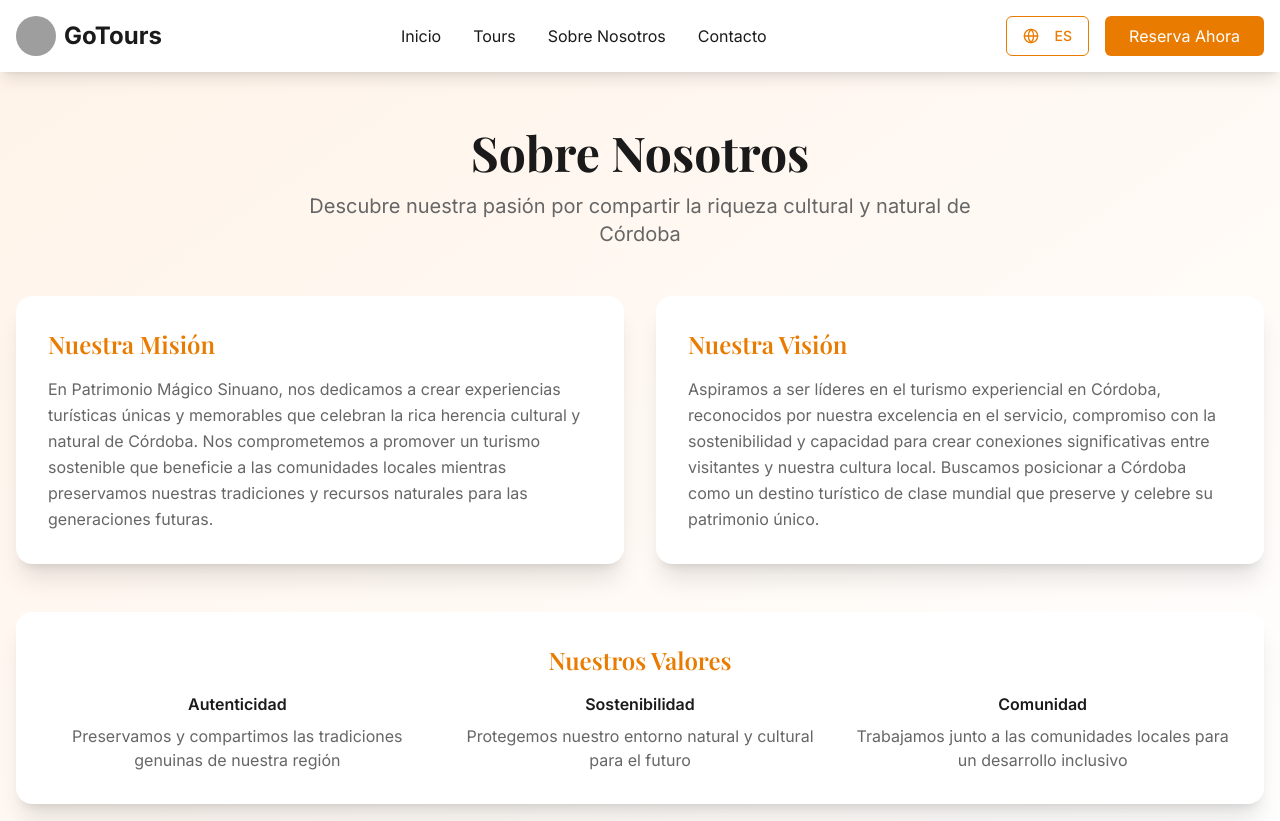
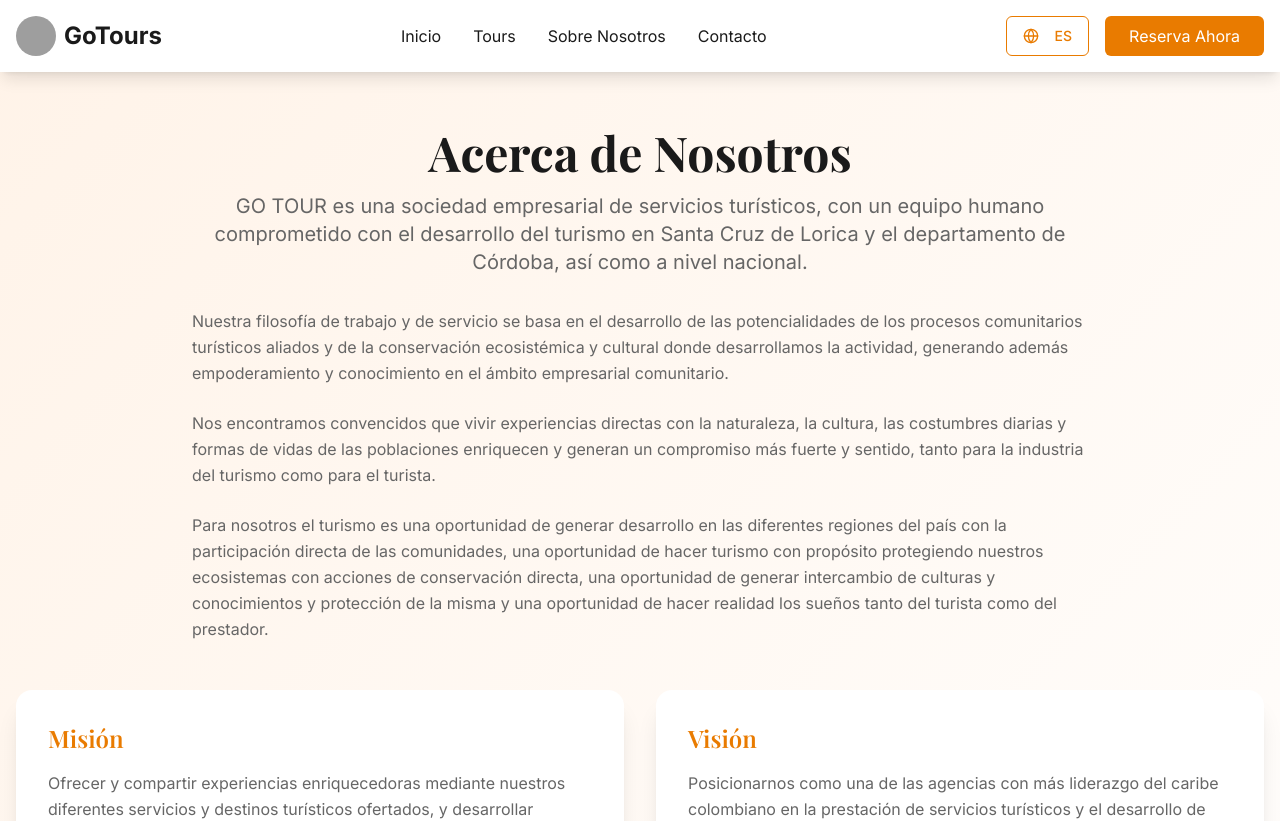
Before and after one commit to CM0515/vibrant-adventure-site, a React (Vite) app: page /about in a window 1280 px wide. Shown: the top 821 px of the page. Built offline with nearby package versions, Linux system fonts and the light colour scheme; grey boxes are pictures that could not be loaded.

Commit message:
Update About Us section
Updated the About Us section with new information regarding GO TOUR's mission, vision, and corporate values.  The new content provides details on their commitment to community development, sustainable tourism, and cultural preservation.

```diff
--- a/src/contexts/LanguageContext.tsx
+++ b/src/contexts/LanguageContext.tsx
@@ -1,4 +1,3 @@
-
 import React, { createContext, useContext, useState, ReactNode } from 'react';
 
 type Language = 'es' | 'en';
@@ -52,19 +51,26 @@ const translations = {
     'contact.form.success.description': 'Nos pondremos en contacto contigo pronto.',
 
     // Página Sobre Nosotros
-    'about.title': 'Sobre Nosotros',
-    'about.subtitle': 'Descubre nuestra pasión por compartir la riqueza cultural y natural de Córdoba',
-    'about.mission.title': 'Nuestra Misión',
-    'about.mission.text': 'En Patrimonio Mágico Sinuano, nos dedicamos a crear experiencias turísticas únicas y memorables que celebran la rica herencia cultural y natural de Córdoba. Nos comprometemos a promover un turismo sostenible que beneficie a las comunidades locales mientras preservamos nuestras tradiciones y recursos naturales para las generaciones futuras.',
-    'about.vision.title': 'Nuestra Visión',
-    'about.vision.text': 'Aspiramos a ser líderes en el turismo experiencial en Córdoba, reconocidos por nuestra excelencia en el servicio, compromiso con la sostenibilidad y capacidad para crear conexiones significativas entre visitantes y nuestra cultura local. Buscamos posicionar a Córdoba como un destino turístico de clase mundial que preserve y celebre su patrimonio único.',
-    'about.values.title': 'Nuestros Valores',
-    'about.values.authenticity': 'Autenticidad',
-    'about.values.authenticity.text': 'Preservamos y compartimos las tradiciones genuinas de nuestra región',
-    'about.values.sustainability': 'Sostenibilidad',
-    'about.values.sustainability.text': 'Protegemos nuestro entorno natural y cultural para el futuro',
-    'about.values.community': 'Comunidad',
-    'about.values.community.text': 'Trabajamos junto a las comunidades locales para un desarrollo inclusivo',
+    'about.title': 'Acerca de Nosotros',
+    'about.subtitle': 'GO TOUR es una sociedad empresarial de servicios turísticos, con un equipo humano comprometido con el desarrollo del turismo en Santa Cruz de Lorica y el departamento de Córdoba, así como a nivel nacional.',
+    'about.description.1': 'Nuestra filosofía de trabajo y de servicio se basa en el desarrollo de las potencialidades de los procesos comunitarios turísticos aliados y de la conservación ecosistémica y cultural donde desarrollamos la actividad, generando además empoderamiento y conocimiento en el ámbito empresarial comunitario.',
+    'about.description.2': 'Nos encontramos convencidos que vivir experiencias directas con la naturaleza, la cultura, las costumbres diarias y formas de vidas de las poblaciones enriquecen y generan un compromiso más fuerte y sentido, tanto para la industria del turismo como para el turista.',
+    'about.description.3': 'Para nosotros el turismo es una oportunidad de generar desarrollo en las diferentes regiones del país con la participación directa de las comunidades, una oportunidad de hacer turismo con propósito protegiendo nuestros ecosistemas con acciones de conservación directa, una oportunidad de generar intercambio de culturas y conocimientos y protección de la misma y una oportunidad de hacer realidad los sueños tanto del turista como del prestador.',
+    'about.mission.title': 'Misión',
+    'about.mission.text': 'Ofrecer y compartir experiencias enriquecedoras mediante nuestros diferentes servicios y destinos turísticos ofertados, y desarrollar procesos de planificación y gestión del sector a nivel regional y nacional, con calidad, responsabilidad y eficiencia, respondiendo tanto a las necesidades de nuestros clientes como de las comunidades vinculadas y su cultura, propendiendo por el cuidado del medio ambiente y el desarrollo de productos turísticos sostenibles.',
+    'about.vision.title': 'Visión',
+    'about.vision.text': 'Posicionarnos como una de las agencias con más liderazgo del caribe colombiano en la prestación de servicios turísticos y el desarrollo de experiencias turísticas con propósitos y sostenibles, soportado en la calidad, calidez y responsabilidad frente a nuestros clientes, la innovación, la tecnología, el talento humano y la adaptación al cambio, así como también la protección del patrimonio cultural y ambiental de las comunidades.',
+    'about.values.title': 'Valores Corporativos',
+    'about.values.1': 'Calidad y Eficiencia en el Servicio',
+    'about.values.2': 'Responsabilidad',
+    'about.values.3': 'Compromiso',
+    'about.values.4': 'Seguridad',
+    'about.values.5': 'Alegría',
+    'about.values.6': 'Innovación',
+    'about.values.7': 'Pasión',
+    'about.values.8': 'Puntualidad',
+    'about.values.9': 'Calidez',
+    'about.values.10': 'Confiabilidad',
 
     // Página de Tours
     'tours.title': 'Nuestros Tours',
@@ -124,17 +130,24 @@ const translations = {
     // About Page
     'about.title': 'About Us',
     'about.subtitle': 'Discover our passion for sharing the cultural and natural richness of Córdoba',
-    'about.mission.title': 'Our Mission',
-    'about.mission.text': 'At Patrimonio Mágico Sinuano, we are dedicated to creating unique and memorable tourist experiences that celebrate the rich cultural and natural heritage of Córdoba. We are committed to promoting sustainable tourism that benefits local communities while preserving our traditions and natural resources for future generations.',
-    'about.vision.title': 'Our Vision',
-    'about.vision.text': 'We aspire to be leaders in experiential tourism in Córdoba, recognized for our service excellence, commitment to sustainability, and ability to create meaningful connections between visitors and our local culture. We seek to position Córdoba as a world-class tourist destination that preserves and celebrates its unique heritage.',
-    'about.values.title': 'Our Values',
-    'about.values.authenticity': 'Authenticity',
-    'about.values.authenticity.text': 'We preserve and share the genuine traditions of our region',
-    'about.values.sustainability': 'Sustainability',
-    'about.values.sustainability.text': 'We protect our natural and cultural environment for the future',
-    'about.values.community': 'Community',
-    'about.values.community.text': 'We work alongside local communities for inclusive development',
+    'about.description.1': 'Our work and service philosophy is based on developing the potential of allied community tourism processes and ecosystem and cultural conservation where we carry out our activity, also generating empowerment and knowledge in the community business environment.',
+    'about.description.2': 'We are convinced that direct experiences with nature, culture, daily customs, and ways of life of populations enrich and generate a stronger and meaningful commitment, both for the tourism industry and for tourists.',
+    'about.description.3': 'For us, tourism is an opportunity to generate development in different regions of the country with the direct participation of communities, an opportunity to do tourism with purpose protecting our ecosystems with direct conservation actions, an opportunity to generate exchange of cultures and knowledge and protection of the same, and an opportunity to make dreams come true for both tourists and providers.',
+    'about.mission.title': 'Mission',
+    'about.mission.text': 'To offer and share enriching experiences through our different services and tourist destinations offered, and develop planning and management processes in the sector at regional and national level, with quality, responsibility and efficiency, responding to both the needs of our clients and the linked communities and their culture, aiming for environmental care and the development of sustainable tourism products.',
+    'about.vision.title': 'Vision',
+    'about.vision.text': 'To position ourselves as one of the leading agencies in the Colombian Caribbean in providing tourist services and developing purposeful and sustainable tourist experiences, supported by quality, warmth and responsibility towards our clients, innovation, technology, human talent and adaptation to change, as well as the protection of the cultural and environmental heritage of communities.',
+    'about.values.title': 'Corporate Values',
+    'about.values.1': 'Quality and Service Efficiency',
+    'about.values.2': 'Responsibility',
+    'about.values.3': 'Commitment',
+    'about.values.4': 'Security',
+    'about.values.5': 'Joy',
+    'about.values.6': 'Innovation',
+    'about.values.7': 'Passion',
+    'about.values.8': 'Punctuality',
+    'about.values.9': 'Warmth',
+    'about.values.10': 'Reliability',
 
     // Tours Page
     'tours.title': 'Our Tours',
--- a/src/pages/About.tsx
+++ b/src/pages/About.tsx
@@ -1,3 +1,4 @@
+
 import { motion } from "framer-motion";
 import { Link } from "react-router-dom";
 import { useState, useEffect } from "react";
@@ -58,9 +59,20 @@ const About = () => {
             <h1 className="text-4xl md:text-5xl font-serif font-bold mb-4">
               {t('about.title')}
             </h1>
-            <p className="text-xl text-secondary-light max-w-2xl mx-auto">
+            <p className="text-xl text-secondary-light max-w-4xl mx-auto mb-8">
               {t('about.subtitle')}
             </p>
+            <div className="space-y-6 text-left max-w-4xl mx-auto">
+              <p className="text-secondary-light leading-relaxed">
+                {t('about.description.1')}
+              </p>
+              <p className="text-secondary-light leading-relaxed">
+                {t('about.description.2')}
+              </p>
+              <p className="text-secondary-light leading-relaxed">
+                {t('about.description.3')}
+              </p>
+            </div>
           </motion.div>
 
           <div className="grid grid-cols-1 md:grid-cols-2 gap-8 mb-12">
@@ -99,28 +111,17 @@ const About = () => {
             transition={{ duration: 0.6, delay: 0.6 }}
             className="bg-white rounded-2xl shadow-xl p-8 mb-12"
           >
-            <h2 className="text-2xl font-serif font-semibold mb-4 text-primary text-center">
+            <h2 className="text-2xl font-serif font-semibold mb-6 text-primary text-center">
               {t('about.values.title')}
             </h2>
-            <div className="grid grid-cols-1 md:grid-cols-3 gap-6">
-              <div className="text-center">
-                <h3 className="font-semibold mb-2">{t('about.values.authenticity')}</h3>
-                <p className="text-secondary-light">
-                  {t('about.values.authenticity.text')}
-                </p>
-              </div>
-              <div className="text-center">
-                <h3 className="font-semibold mb-2">{t('about.values.sustainability')}</h3>
-                <p className="text-secondary-light">
-                  {t('about.values.sustainability.text')}
-                </p>
-              </div>
-              <div className="text-center">
-                <h3 className="font-semibold mb-2">{t('about.values.community')}</h3>
-                <p className="text-secondary-light">
-                  {t('about.values.community.text')}
-                </p>
-              </div>
+            <div className="grid grid-cols-2 md:grid-cols-5 gap-4">
+              {[...Array(10)].map((_, index) => (
+                <div key={index} className="text-center bg-primary/5 rounded-lg p-4">
+                  <p className="font-medium text-secondary">
+                    {t(`about.values.${index + 1}`)}
+                  </p>
+                </div>
+              ))}
             </div>
           </motion.div>
         </div>
```
